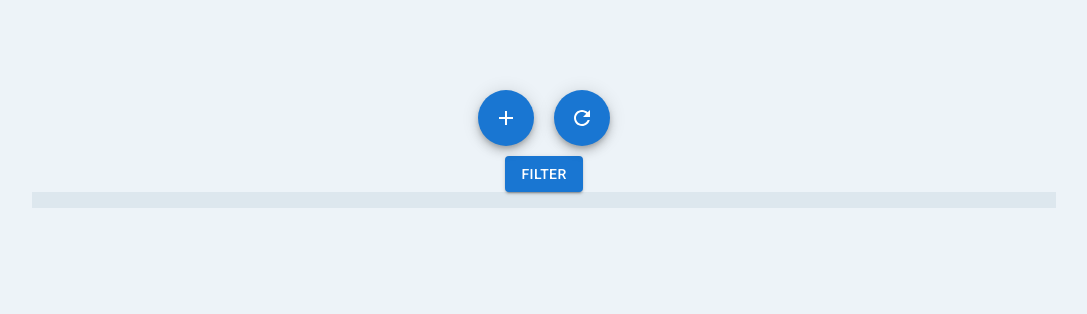
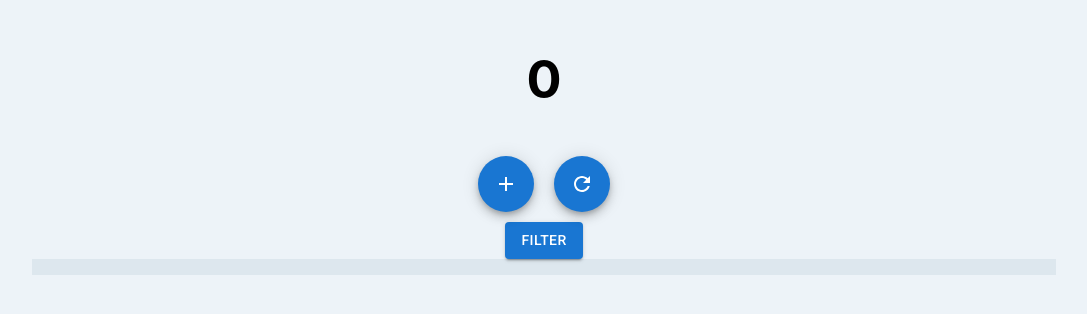
Before and after one commit to spicybeanos/dbms-frontend, a React (Create React App) app: page / in a window 1280 px wide. Shown: the part 256-570 px from the top of the page, without its empty margins (96-1183 px from the left). Built offline with nearby package versions, Linux system fonts and the light colour scheme.

Commit message:
total + build

```diff
--- a/src/Page.jsx
+++ b/src/Page.jsx
@@ -57,12 +57,14 @@ function Page() {
         AMT: 0,
         TYPE: 'dep'
     });
-    const [currentItem,setCurrentItem] = React.useState({
+    const [currentItem, setCurrentItem] = React.useState({
         NAME: '',
         DESC: '',
         AMT: 0,
         TYPE: 'dep'
     });
+
+    const [totalAmount, setTotalAmount] = React.useState(0);
 
     const sendReqFetch20 = async () => {
         let send_data = JSON.stringify(
@@ -88,12 +90,14 @@ function Page() {
 
                     let lst_ = []
 
+                    setTotalAmount(d.total)
+
                     for (let i = 0; i < len; i++) {
                         let e = {
                             AMT: d.AMT[i],
                             NAME: d.NAME[i],
                             TIME: d.TIME[i],
-                            DESC: d.DESC
+                            DESC: d.DESC[i]
                         }
 
                         lst_.push(e);
@@ -136,7 +140,7 @@ function Page() {
             </IconButton>
         </React.Fragment>
     );
-    const errorSnackAction= (
+    const errorSnackAction = (
         <React.Fragment>
             <IconButton
                 size="small"
@@ -282,6 +286,7 @@ function Page() {
 
     return (
         <>
+            <h1>{totalAmount}</h1>
             <Box sx={{ '& > :not(style)': { m: 1 } }}>
                 <Fab color="primary" aria-label="add" style={{
                     margin: '10px', position: 'sticky'
@@ -377,7 +382,7 @@ function Page() {
                     {"Filter"}
                 </DialogTitle>
                 <DialogContent>
-                <DialogContentText id="alert-dialog-description" style={{margin:'10px'}}>
+                    <DialogContentText id="alert-dialog-description" style={{ margin: '10px' }}>
                         Filter transactions for one person and display them
                     </DialogContentText>
                     <FormControl fullWidth>
@@ -411,7 +416,7 @@ function Page() {
                                 <>
                                     <ListItem disablePadding>
                                         <ListItemButton>
-                                            <ListItemText primary={item.AMT} secondary={<div style={{ color: `${item.TYPE === 'dep' ? 'green' : 'red'}`}}>{item.NAME + ', ' + item.TIME}</div>} />
+                                            <ListItemText primary={item.AMT} secondary={<div style={{ color: `${item.TYPE === 'dep' ? 'green' : 'red'}` }}>{item.NAME + ', ' + item.TIME}</div>} />
                                         </ListItemButton>
                                     </ListItem>
                                     <Divider />
```
Also changed, not shown: 7 other files (tests, documents, lock files or other folders). Lines whose indentation alone changed are shown as unchanged.
